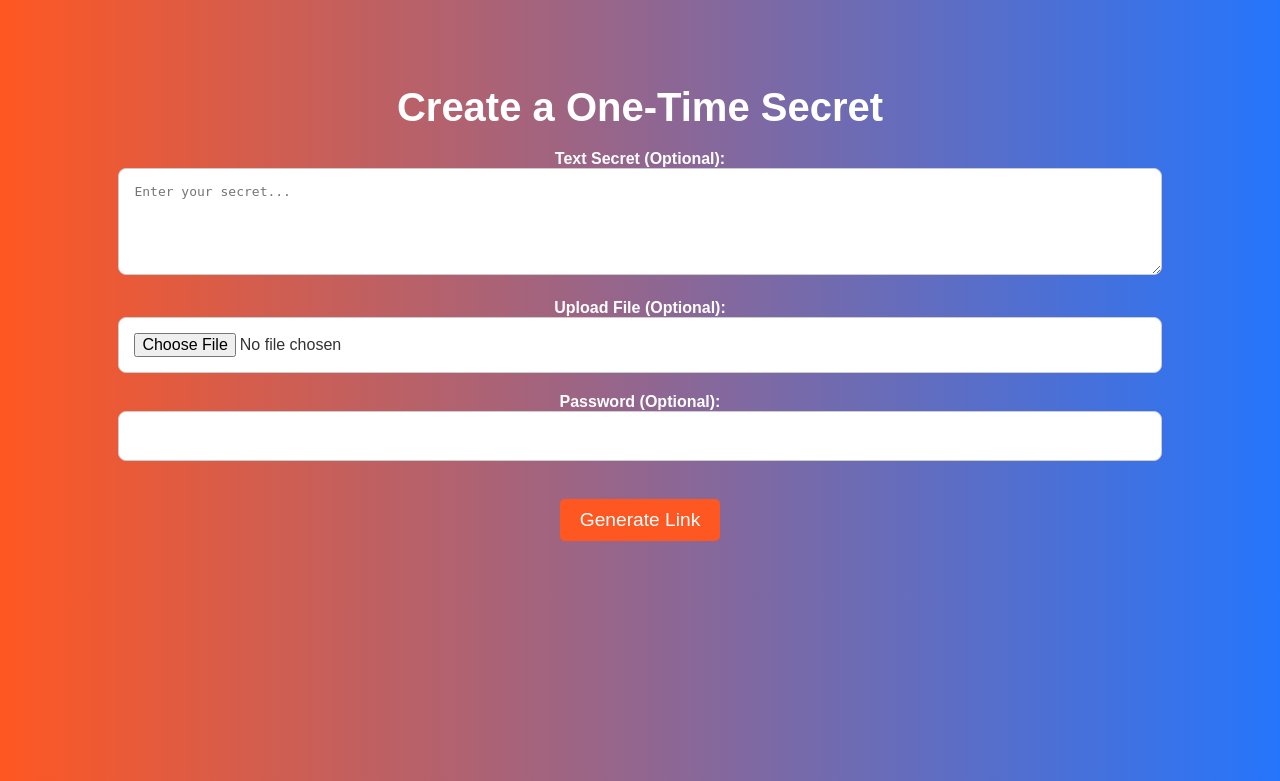
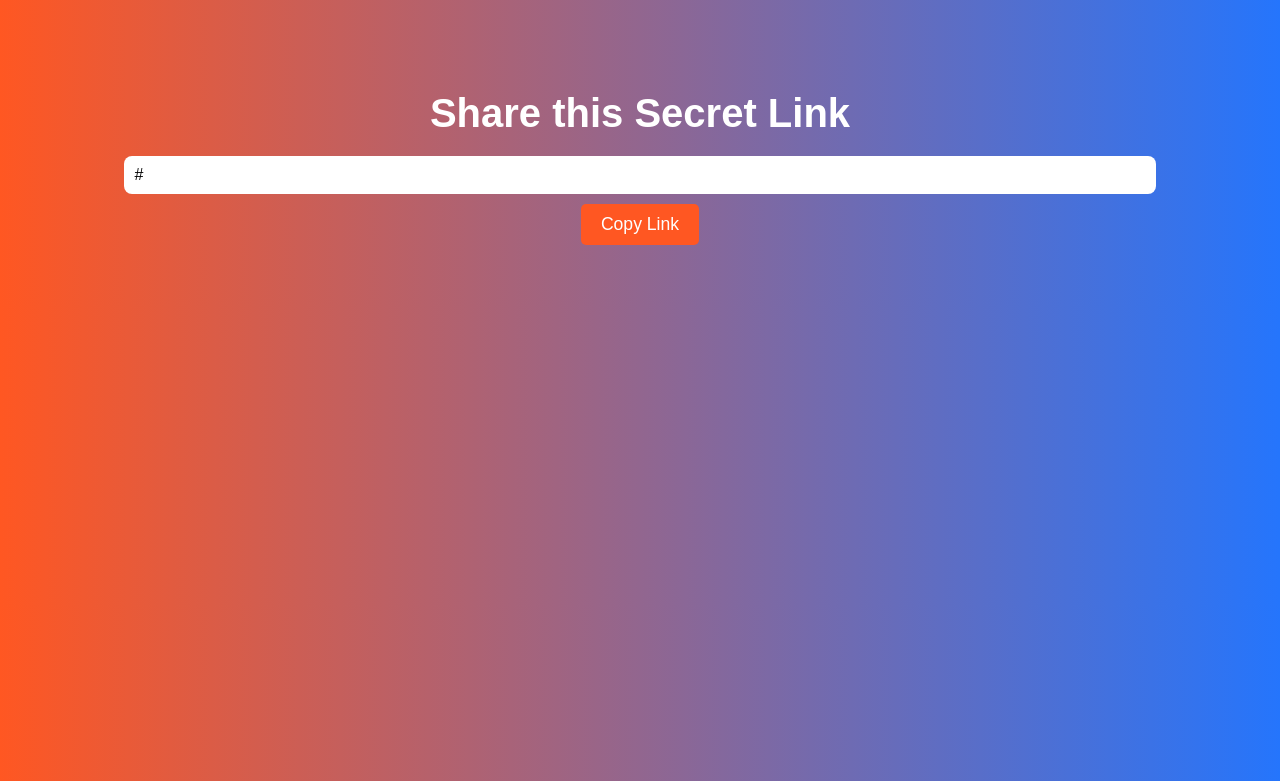
Before and after one commit to rojinashaikh/secure-one-time-share, a Flask app: template templates/share.html in a window 1280 px wide. Shown: the top 781 px of the page. Run offline with Flask 3, Linux system fonts and the light colour scheme; the template is opened without the code that fills it: most values are stand-ins (such as "Sample title", 1, 10 or a date in 2020); parts of the project's set-up code (start-up, migrations or seed data) failed here and were passed over.

Commit message:
Update share.html

```diff
--- a/templates/share.html
+++ b/templates/share.html
@@ -1,7 +1,7 @@
 <!DOCTYPE html>
 <html>
 <head>
-    <title>Create Secret</title>
+    <title>Share Secret</title>
     <style>
         body {
             background: linear-gradient(to right, #ff5722, #2575fc);
@@ -10,27 +10,22 @@
             text-align: center;
             padding: 50px 0;
         }
-        h1 {
+        h2 {
             font-size: 2.5em;
             margin-bottom: 20px;
         }
-        textarea, input[type="password"], input[type="file"] {
-            background-color: #ffffff;
-            color: #333;
+        input {
+            width: 80%;
+            padding: 10px;
+            font-size: 1em;
             border-radius: 8px;
-            border: 1px solid #ccc;
-            padding: 15px;
-            width: 80%;
-            margin-bottom: 20px;
-            font-size: 1em;
-        }
-        label {
-            font-weight: bold;
+            border: none;
+            margin-bottom: 10px;
         }
         button {
             background-color: #ff5722;
             color: white;
-            font-size: 1.2em;
+            font-size: 1.1em;
             border: none;
             padding: 10px 20px;
             border-radius: 5px;
@@ -42,18 +37,19 @@
     </style>
 </head>
 <body>
-    <h1>Create a One-Time Secret</h1>
-    <form action="/create_secret" method="POST" enctype="multipart/form-data">
-        <label for="secret">Text Secret (Optional):</label><br>
-        <textarea name="secret" rows="5" placeholder="Enter your secret..."></textarea><br>
+    <h2>Share this Secret Link</h2>
+    <input type="text" id="secretUrl" value="{{ url }}" readonly>
+    <br>
+    <button onclick="copyLink()">Copy Link</button>
 
-        <label for="file">Upload File (Optional):</label><br>
-        <input type="file" name="file" id="file"><br>
-
-        <label for="password">Password (Optional):</label><br>
-        <input type="password" name="password" id="password"><br><br>
-
-        <button type="submit">Generate Link</button>
-    </form>
+    <script>
+        function copyLink() {
+            var copyText = document.getElementById("secretUrl");
+            copyText.select();
+            copyText.setSelectionRange(0, 99999); // For mobile
+            document.execCommand("copy");
+            alert("Copied the link: " + copyText.value);
+        }
+    </script>
 </body>
 </html>
```
